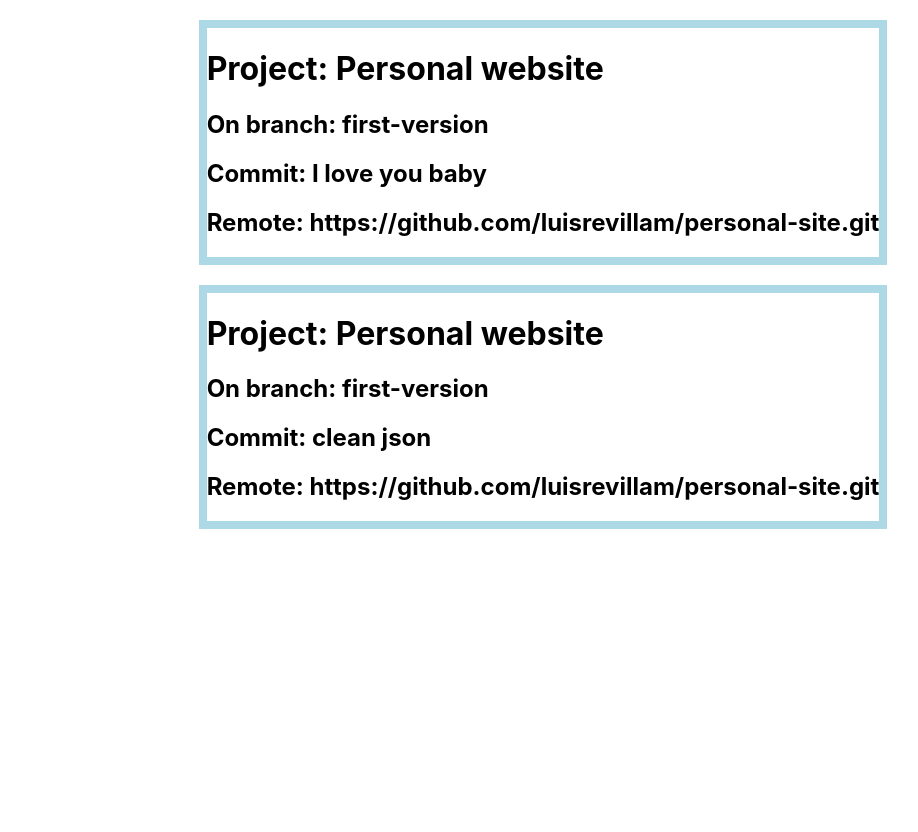
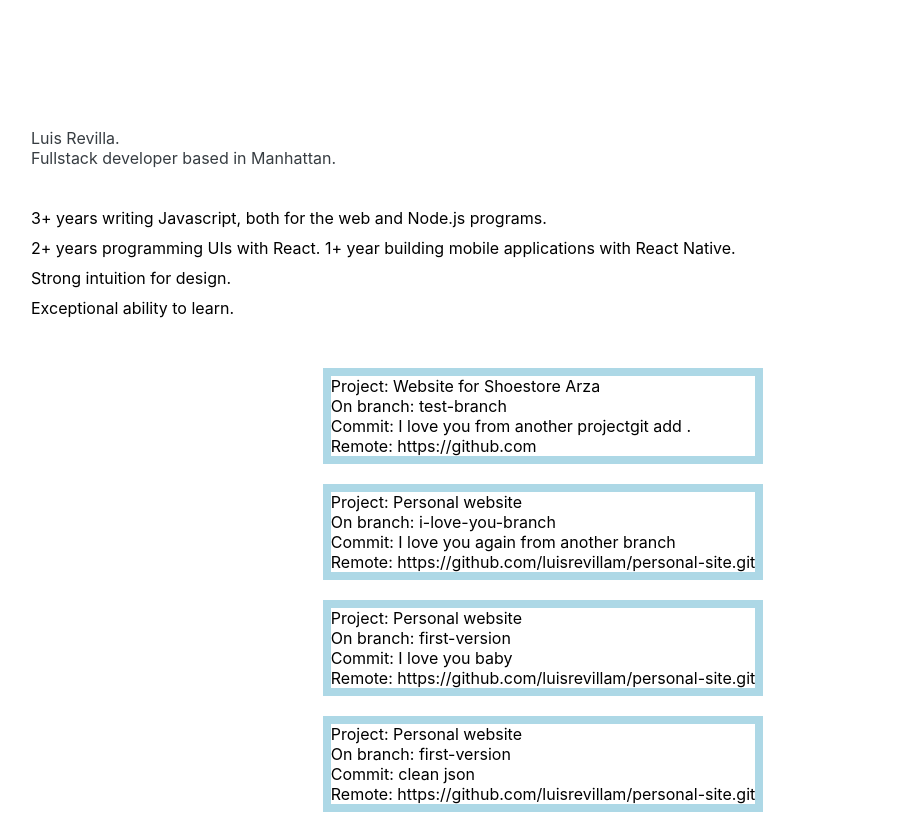
Before and after one commit to LuisRevillaM/personal-site, a React (Create React App) app: page / in a window 1280 px wide. Shown: the whole page, without its empty margins (97-1015 px from the left). Before the commit the page ends 800 px from the top, so only its background shows below. Built offline with nearby package versions, Linux system fonts and the light colour scheme.

Commit message:
commit with dates now!

```diff
--- a/src/App.css
+++ b/src/App.css
@@ -4,7 +4,22 @@
   margin: 20px;
 }
 
+.welcome {
+  margin-top: 10%;
+  color: #373D42;
+  width: 100%;
+  padding-left: 10%;
+}
 
+.feature-block {
+  width: 100%;
+  padding: 30px 10%;
+}
+
+.feature {
+  padding-top: 10px;
+
+}
 .app-parent {
   display: flex;
   flex-wrap: wrap;
--- a/src/App.js
+++ b/src/App.js
@@ -7,15 +7,29 @@
     return (
       <div className="app-parent">
 
+        <div className="welcome"><div>Luis Revilla.</div>
+        <div>Fullstack developer based in Manhattan.</div></div>
+
+        <div className="feature-block">
+
+        <div className="feature">3+ years writing Javascript, both for the web and Node.js programs.
+</div><div className="feature">2+ years programming UIs with React. 1+ year building mobile applications with React Native.</div>
+<div className="feature">Strong intuition for design.</div><div className="feature">
+Exceptional ability to learn.</div>
+
+
+        </div>
+
             <div>
+
 
             {commits.reverse().map(com => {
               return (
                 <div className="Commit">
-                  <h1>Project: {com.project}</h1>
-                  <h2>On branch: {com.branch}</h2>
-                  <h2> Commit: {com.commit}</h2>
-                  <h2> Remote: {com.remote} </h2>
+                  <div>Project: {com.project}</div>
+                  <div>On branch: {com.branch}</div>
+                  <div> Commit: {com.commit}</div>
+                  <div> Remote: {com.remote} </div>
                 </div>
               );
             })}
--- a/src/commits.json
+++ b/src/commits.json
@@ -10,5 +10,17 @@
     "branch": "first-version",
     "commit": "I love you baby",
     "remote": "https://github.com/luisrevillam/personal-site.git"
+  },
+  {
+    "project": "Personal website",
+    "branch": "i-love-you-branch",
+    "commit": "I love you again from another branch",
+    "remote": "https://github.com/luisrevillam/personal-site.git"
+  },
+  {
+    "project": "Website for Shoestore Arza",
+    "branch": "test-branch",
+    "commit": "I love you from another projectgit add .",
+    "remote": "https://github.com"
   }
 ]
```
